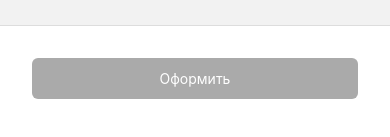
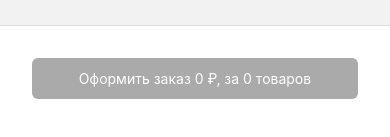
Before and after one commit to ilyasxlb/cart-demo, a React Native app: screen /Options in a window 390 px wide. Shown: the part 671-808 px from the top of the page. Built offline with nearby package versions, Linux system fonts and the light colour scheme.

Commit message:
feat(ui): add total price and total count of products into ProductCard button caption

```diff
--- a/src/screens/OptionsScreen.tsx
+++ b/src/screens/OptionsScreen.tsx
@@ -116,7 +116,9 @@ export const OptionsScreen: React.FC = observer(() => {
           ]}
           activeOpacity={!cartStore.canCheckout ? 1 : 0.2}
           onPress={handleNext}>
-          <Text style={styles.buttonText}>{'Оформить'}</Text>
+          <Text style={styles.buttonText}>
+            {`Оформить заказ ${cartStore.cartItems.totalPrice} ₽, за ${cartStore.cartItems.totalItems} товаров`}
+          </Text>
         </TouchableOpacity>
       </View>
     </SafeAreaView>
```
